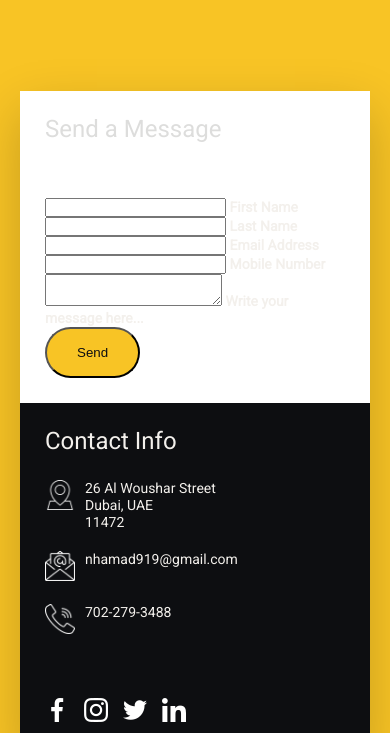
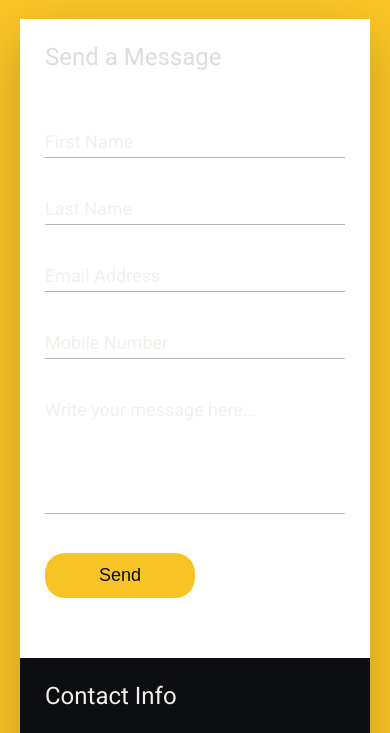
Before and after one commit to Hamadn/HungryHub, a plain HTML site: page contact.html in a window 390 px wide. Shown: the part 71-804 px from the top of the page. Drawn offline with nearby package versions, Linux system fonts and the light colour scheme; files that its build step writes are made by us from their sources.

Commit message:
Updated the design for contact page

```diff
--- a/scss/pages/_contact.scss
+++ b/scss/pages/_contact.scss
@@ -5,13 +5,9 @@
   justify-content: center;
   align-items: center;
   min-height: 100vh;
-  background-color: hsl(225, 13%, 6%);
+  background-color: u.$dark;
 
   @include u.breakpoint-down(medium){
-    display: flex;
-    justify-content: center;
-    align-items: center;
-    min-height: 100vh;
     background: u.$yellow;
   }
 
@@ -38,11 +34,11 @@
     @media (max-width: 1200px) {
       width: 90%;
       min-width: auto;
-      margin: 20px;
+      margin: 1.25rem;
       box-shadow: 0 20px 50px rgba(0, 0, 0, 0.2);
     }
 
-    @media (max-width: 991px){
+    @include u.breakpoint-down(medium){
         display: flex;
         flex-direction: column-reverse;
     }
@@ -50,9 +46,9 @@
 
   &__contactInfo {
     position: absolute;
-    top: 40px;
+    top: 2.5rem;
     width: 21.875rem;
-    height: calc(100% - 80px);
+    height: calc(100% - 5rem);
     background: u.$dark;
     z-index: 1;
     padding: 2.5rem;
@@ -68,17 +64,17 @@
       height: 34.375rem;
       position: relative;
       box-shadow: none;
-      border-radius: 0px;
+      border-radius: 0;
     }
 
-    @media (max-width: 991px){
+    @include u.breakpoint-down(medium){
         width: 100%;
         height: auto;
         flex-direction: row;
-        border-radius: 0px;
+        border-radius: 0;
     }
 
-    @media (max-width: 600px){
+    @include u.breakpoint-down(small){
         padding: 1.5625rem;
         flex-direction: column;
         align-items: flex-start;
@@ -102,8 +98,8 @@
         align-items: center;
     }
 
-    @media (max-width: 600px){
-        margin-top: 40px;
+    @include u.breakpoint-down(small){
+        margin-top: 2.5rem;
     }
 
     li {
@@ -168,7 +164,7 @@
     box-shadow: 0 50px 50px rgba(0, 0, 0, 0.25);
     border-radius: 22px;
 
-    @media (max-width: 1200px) {
+    @include u.breakpoint-down(medium) {
       position: relative;
       width: calc(100% - 21.875rem);
       padding-left: 0;
@@ -176,13 +172,13 @@
       padding: 2.5rem;
       height: 34.375rem;
       box-shadow: none;
-      border-radius: 0px;
+      border-radius: 0;
     }
 
     @include u.breakpoint-down(medium){
         width: 100%;
         height: auto;
-        border-radius: 0px;
+        border-radius: 0;
     }
 
     @include u.breakpoint-down(small){
@@ -202,8 +198,8 @@
     justify-content: space-between;
     flex-wrap: wrap;
     padding-top: 1.875rem;
-
-    .inputBox {
+  }
+    &__inputBox {
       position: relative;
       margin-bottom: 2.1875rem;
 
@@ -251,6 +247,7 @@
         border: none;
         max-width: 9.375rem;
         padding: 0.75rem;
+
         &:hover {
           background: linear-gradient(
             45deg,
@@ -262,7 +259,7 @@
         }
       }
     }
-    .inputBox.w50 {
+    &__inputBox.w50 {
       width: 47%;
 
       @include u.breakpoint-down(small) {
@@ -270,8 +267,7 @@
       }
     }
 
-    .inputBox.w100 {
+    &__inputBox.w100 {
       width: 100%;
     }
-  }
 }
```
